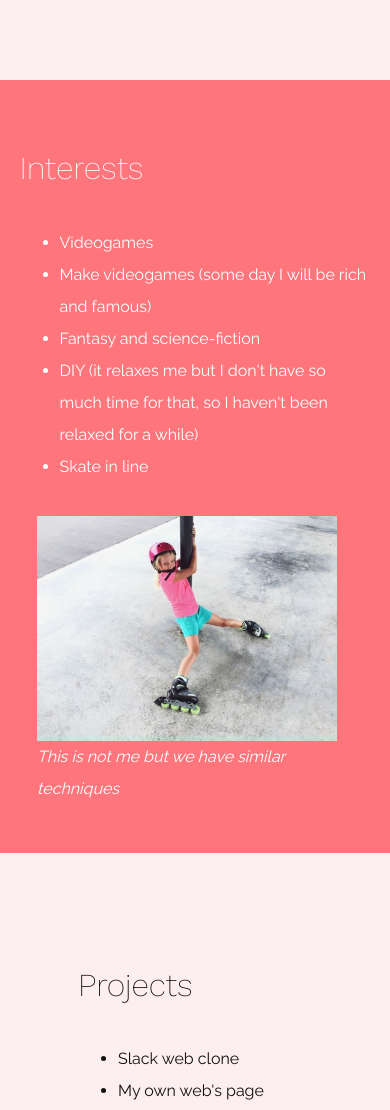
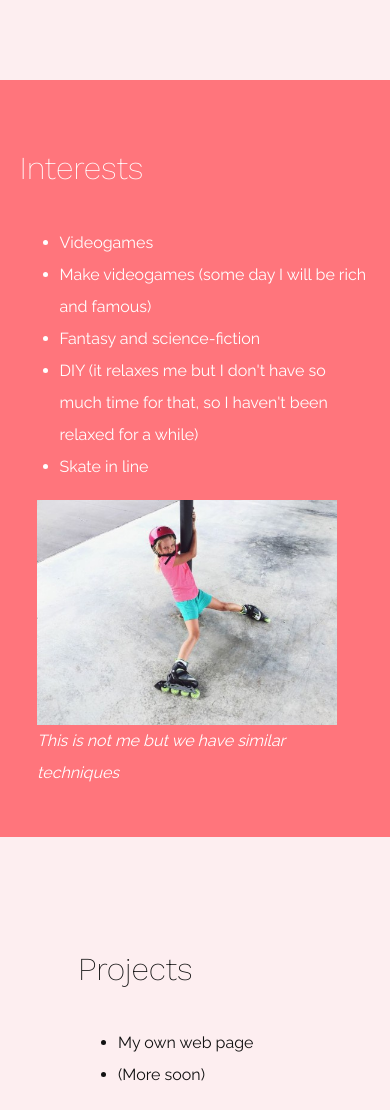
Before and after one commit to eFernP/studentPage, a plain HTML site: page ester.html in a window 390 px wide. Shown: the part 1120-2230 px from the top of the page. Drawn offline with nearby package versions, Linux system fonts and the light colour scheme; a web font is replaced by a local one.

Commit message:
css applied

```diff
--- a/ester.html
+++ b/ester.html
@@ -60,8 +60,8 @@
         <div class="projectsSection">
           <h2>Projects</h2>
           <ul>
-            <li>Slack web clone</li>
-            <li>My own web's page</li>
+            <li>My own web page</li>
+            <li>(More soon)</li>
           </ul>
         </div>
     </section>
--- a/styles.css
+++ b/styles.css
@@ -122,15 +122,6 @@ p {
 
   }
 
-  .containerInterests{
-    display: flex;
-    flex-direction: column;
-
-  }
-
-
-
-
   .imageInterest img{
     width: 300px;
     height: auto;
@@ -187,6 +178,7 @@ p {
     padding: 30px 5%;
 
   }
+
 
   .containerInterests{
     display: flex;
```
